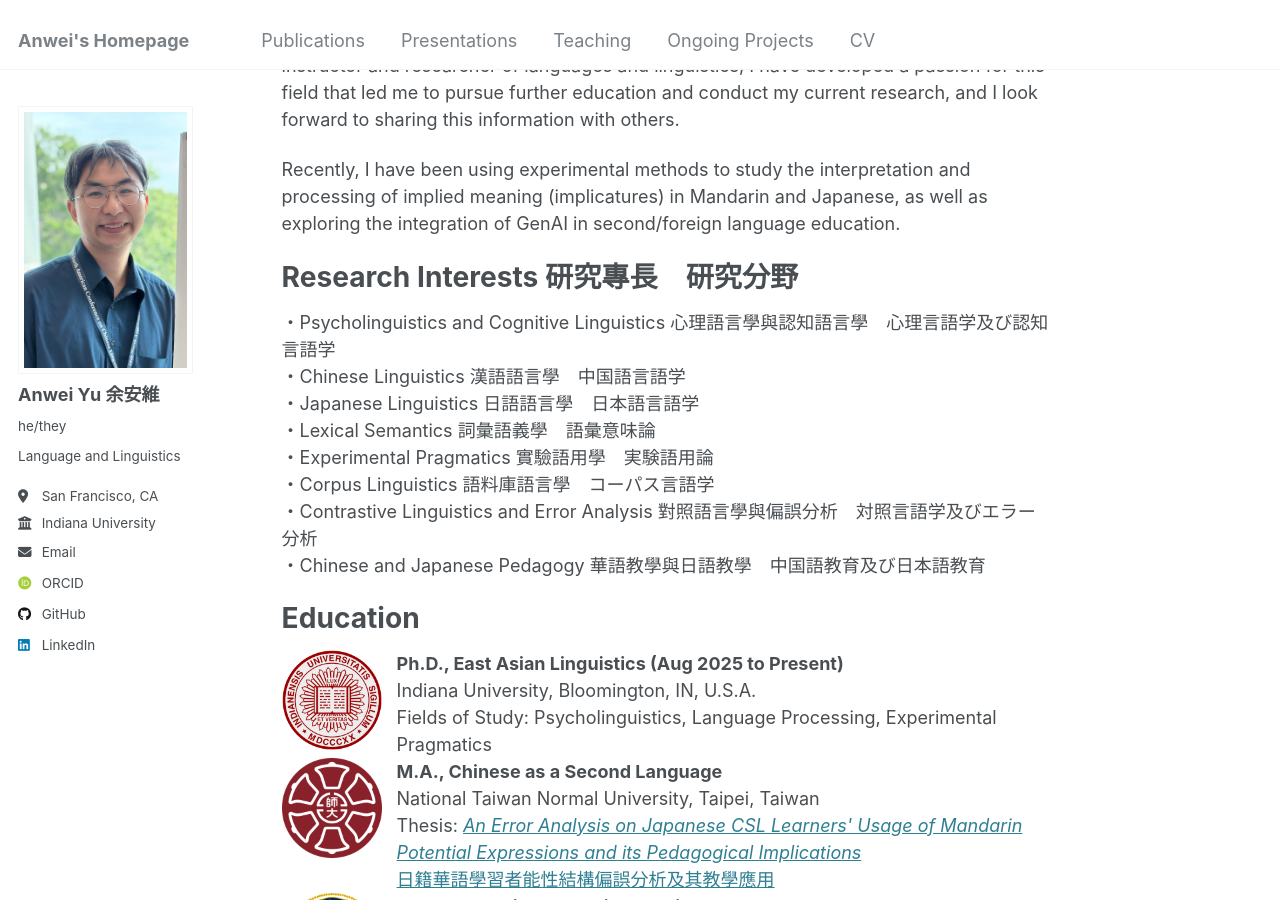
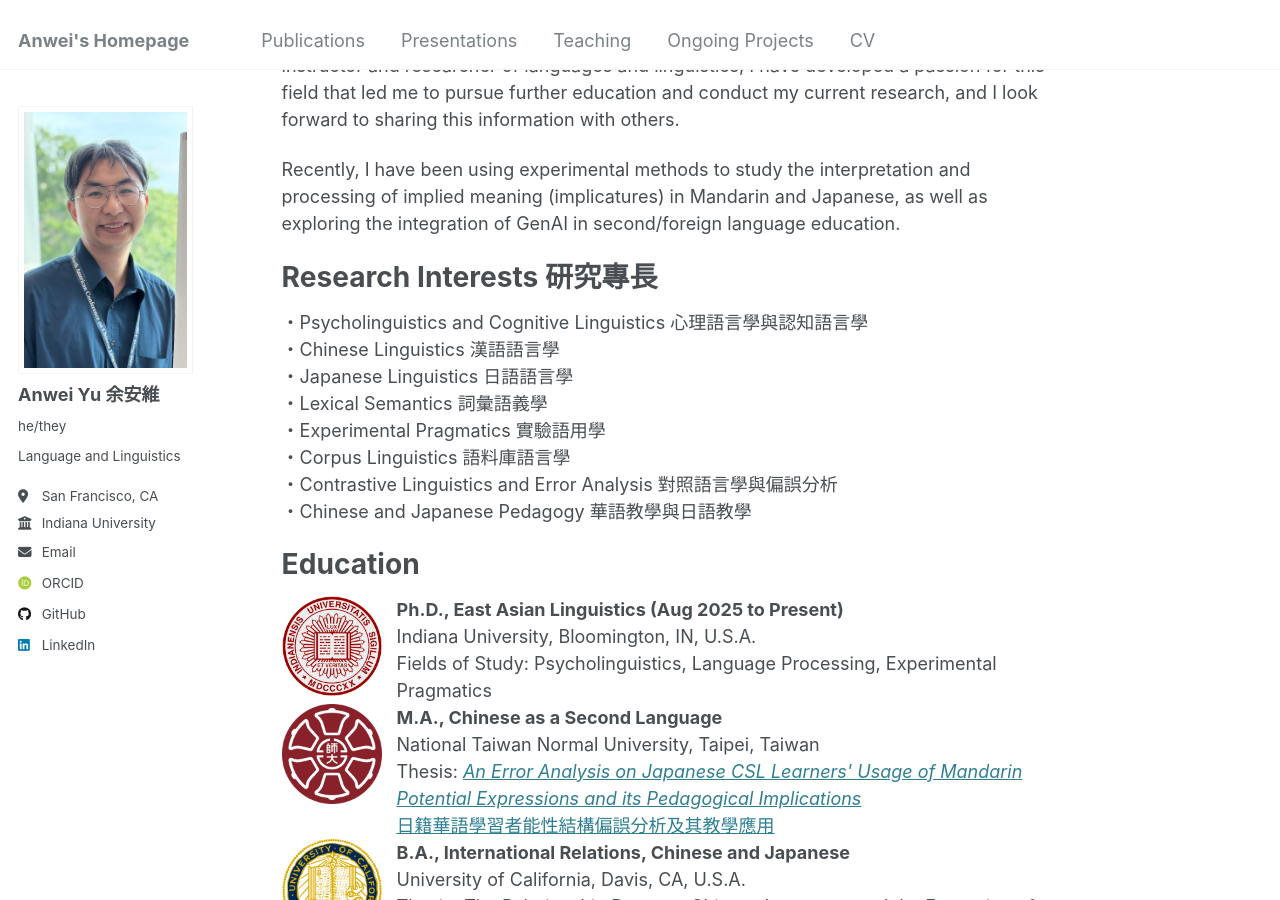
Before and after one commit to anweiyu/anweiyu.github.io, a Jekyll site: the page built from _pages/about.md, in a window 1280 px wide and 900 px high, scrolled down 333 px. Built offline with Jekyll 4.4.1, drawn with Linux system fonts in a browser that asks for light colours; some web fonts are replaced.

Commit message:
Update about.md

```diff
--- a/_pages/about.md
+++ b/_pages/about.md
@@ -12,16 +12,16 @@ My name is Anwei and I am a researcher of East Asian Linguistics. While I grew u
 
 Recently, I have been using experimental methods to study the interpretation and processing of implied meaning (implicatures) in Mandarin and Japanese, as well as exploring the integration of GenAI in second/foreign language education.
 
-Research Interests 研究專長　研究分野
+Research Interests 研究專長
 ======
-・Psycholinguistics and Cognitive Linguistics 心理語言學與認知語言學　心理言語学及び認知言語学
-・Chinese Linguistics 漢語語言學　中国語言語学
-・Japanese Linguistics 日語語言學　日本語言語学
-・Lexical Semantics 詞彙語義學　語彙意味論
-・Experimental Pragmatics 實驗語用學　実験語用論
-・Corpus Linguistics 語料庫語言學　コーパス言語学
-・Contrastive Linguistics and Error Analysis 對照語言學與偏誤分析　対照言語学及びエラー分析
-・Chinese and Japanese Pedagogy 華語教學與日語教學　中国語教育及び日本語教育
+・Psycholinguistics and Cognitive Linguistics 心理語言學與認知語言學
+・Chinese Linguistics 漢語語言學
+・Japanese Linguistics 日語語言學
+・Lexical Semantics 詞彙語義學
+・Experimental Pragmatics 實驗語用學
+・Corpus Linguistics 語料庫語言學
+・Contrastive Linguistics and Error Analysis 對照語言學與偏誤分析
+・Chinese and Japanese Pedagogy 華語教學與日語教學
 
 Education
 ======
```
